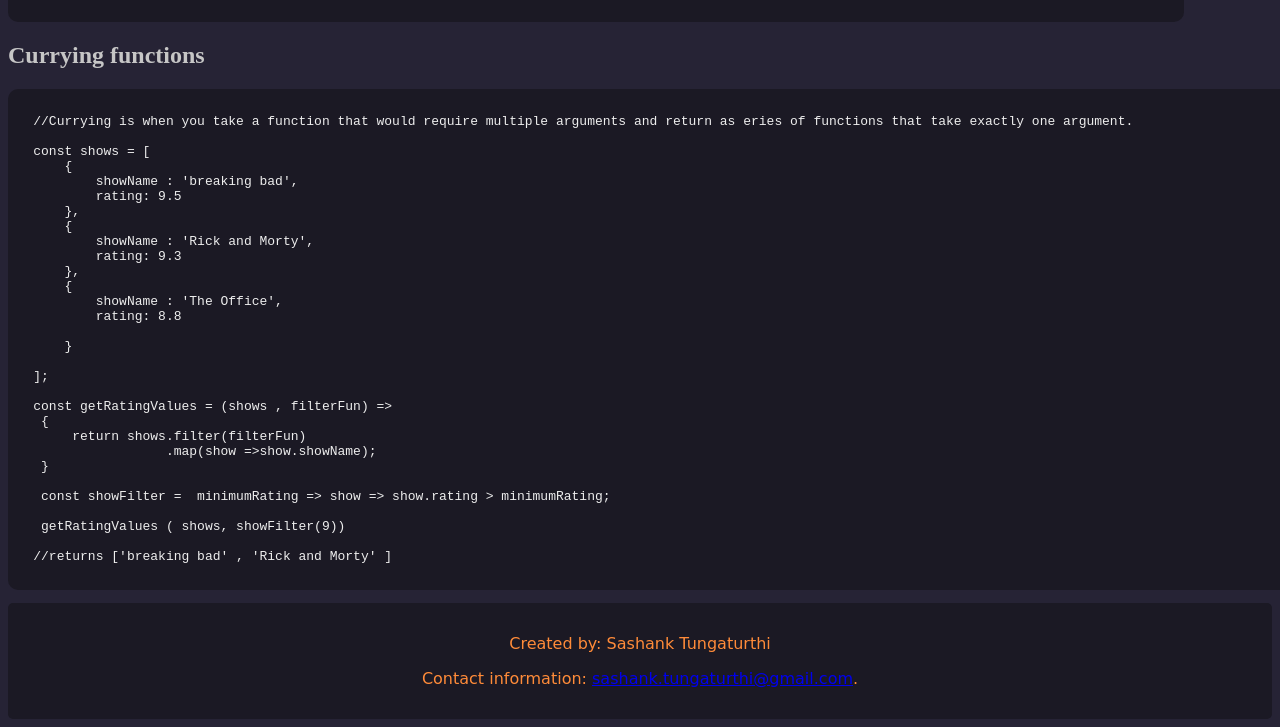
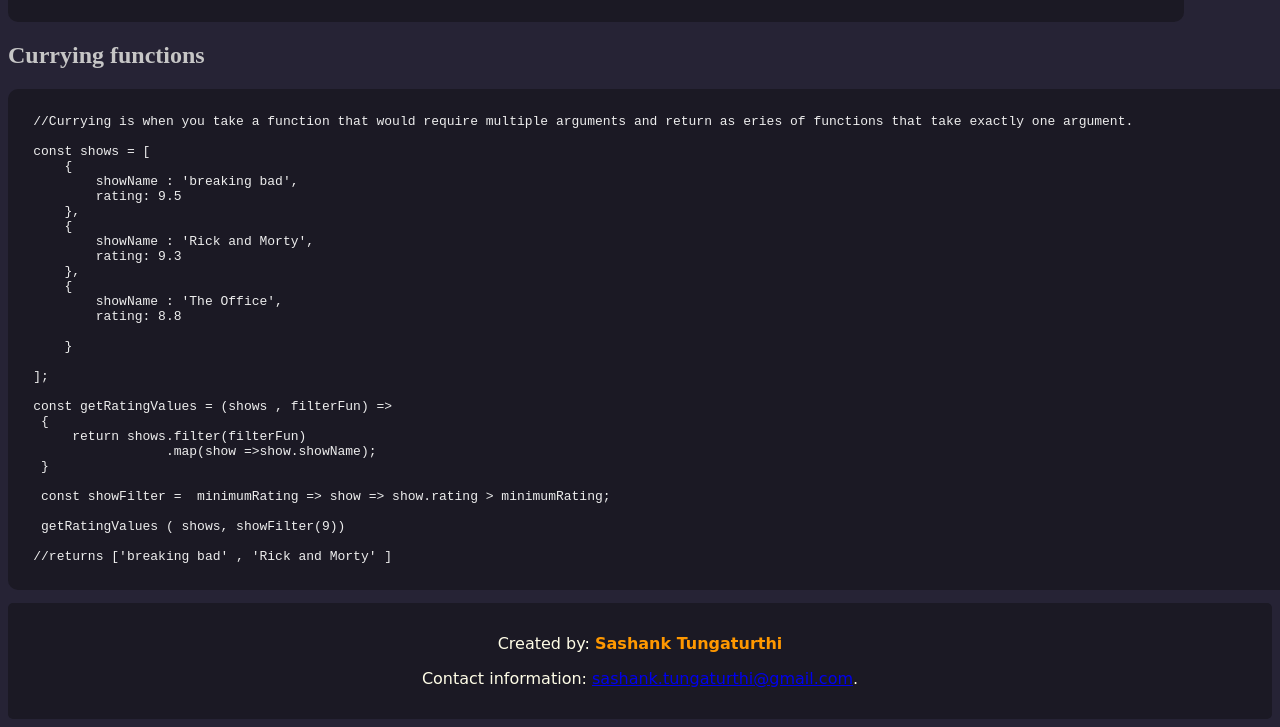
Before and after one commit to sashank007/cheat-sheet, a website: page index.html in a window 1280 px wide. Shown: the part 4861-5588 px from the top of the page. Drawn offline with nearby package versions, Linux system fonts and the light colour scheme.

Commit message:
Updated footer

```diff
--- a/index.css
+++ b/index.css
@@ -57,10 +57,14 @@ h4 {
 
 .footer {
   background: rgb(27, 25, 36);
-  color: #ff8b39;
+  color: #fffde7;
   padding: 15px;
   font-size: 1rem;
   border-radius: 5px;
   text-align: center;
   font-family: cursive;
 }
+
+.p_name {
+  color: #ff9800;
+}
--- a/index.html
+++ b/index.html
@@ -276,7 +276,10 @@ const getRatingValues = (shows , filterFun) =&gt;
   <div id="container">
     <div id="cont">
       <div class="footer_center">
-        <p>Created by: Sashank Tungaturthi</p>
+        <p>
+          Created by:
+          <b class="p_name">Sashank Tungaturthi</b>
+        </p>
         <p>
           Contact information:
           <a href="mailto:sashank.tungaturthi@gmail.com">
```
